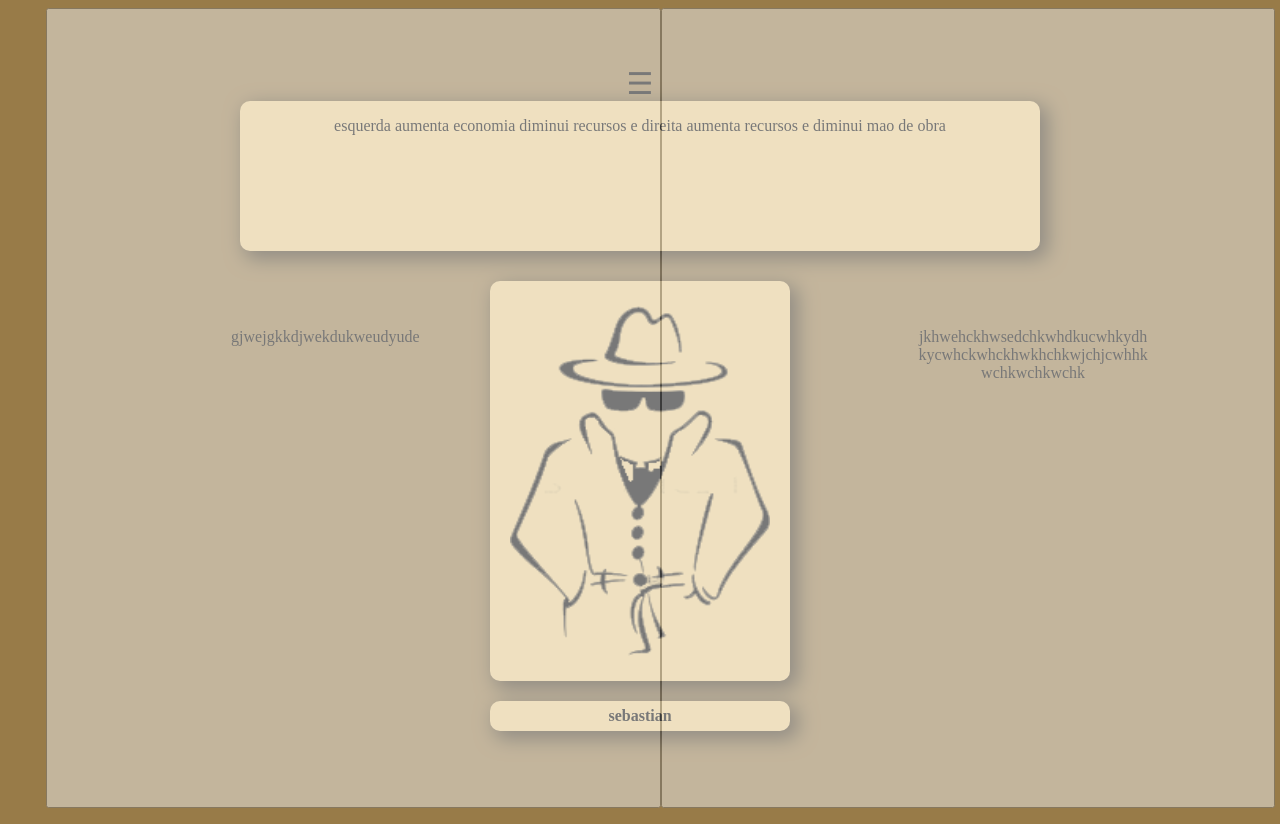
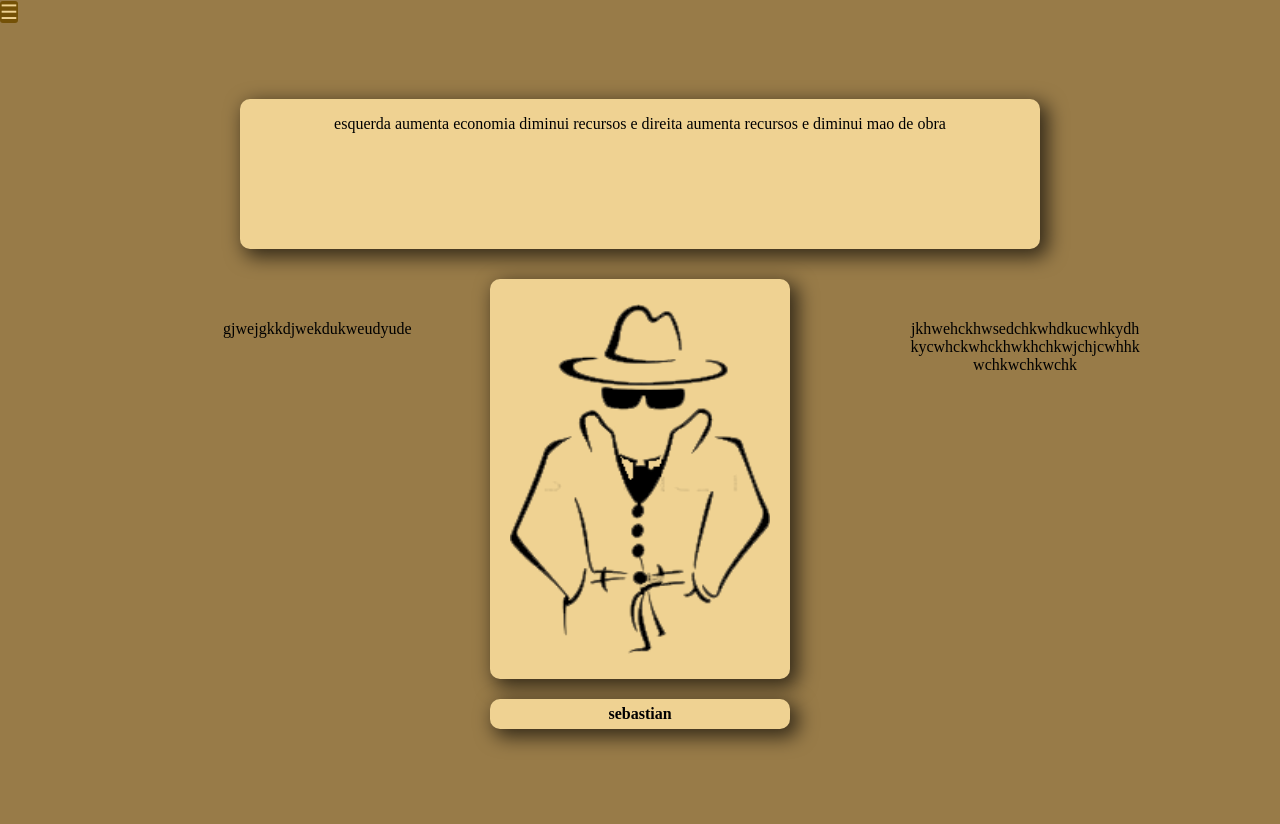
Before and after one commit to koohako/SAproject, a plain HTML site: page html/iniJogo.html in a window 1280 px wide. Drawn offline with Linux system fonts and the light colour scheme.

Commit message:
pequenos ajustes checkbox

```diff
--- a/css/estilo.css
+++ b/css/estilo.css
@@ -15,7 +15,7 @@ html{
 	display: flex;
     align-items: center;
     justify-content: center;
-	opacity: 50%;
+	opacity: 0;
 	min-height: 100vh;
 	cursor: pointer;
 }
@@ -171,6 +171,16 @@ video{
 label[for="pause"]{
 	width: 50px;
 	height: 50px;
-	padding: 10px;
-	font-size: 30px;
+	cursor: pointer;
+	font-size: 20px;
+	background-color:#745107;
+	text-align: center;
+	color: #efd292;
+	font-family: "Aral";
+	margin: 0px;
+	border-radius: 3px;
 }
+
+body{
+	margin: 0px 0px 0px 0px;
+}
--- a/html/iniJogo.html
+++ b/html/iniJogo.html
@@ -16,11 +16,11 @@
       <button class="escolha" id="esquerda" onclick="esquerda()"></button>
       <button class="escolha" id="direita" onclick="direita()"></button>
     </div>
+    <div id="menu">
+        <input type="checkbox" id="pause">
+        <label for="pause">&#9776;</label>
+    </div>
     <div class="form" id="baixo">
-        <div id="menu">
-            <input type="checkbox" id="pause">
-            <label for="pause">&#9776;</label>
-        </div>
       <div class="cartaCima " id="carta">
         <p class="fala" id="fala"> Bem vindo!<br> jogar este jogo você deve escolher do meio para a esquerda, que significa “sim”, ou do meio para direita que significa “não”. Serão feitas perguntas onde você pode concordar ou discordar.</p>
       </div>
```
